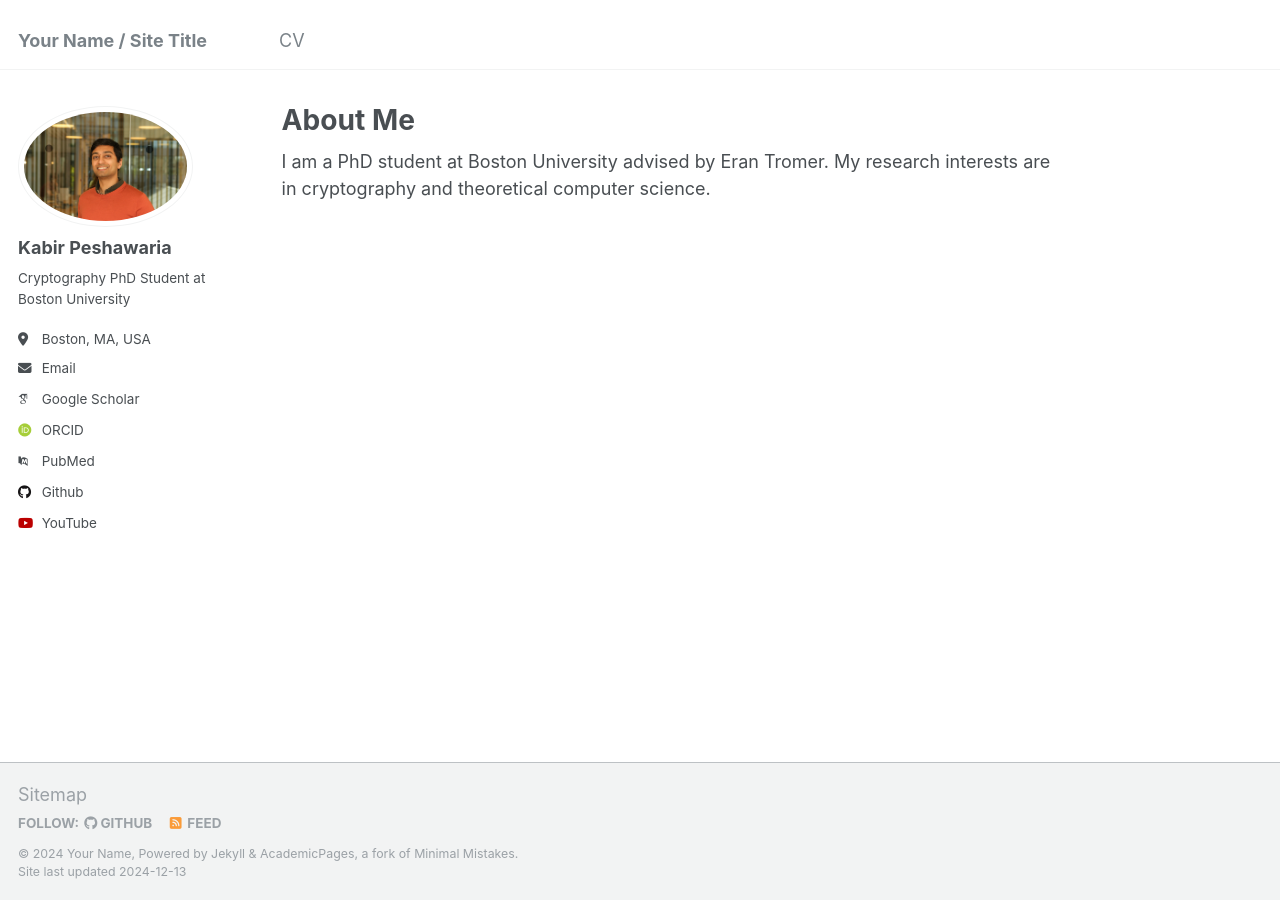
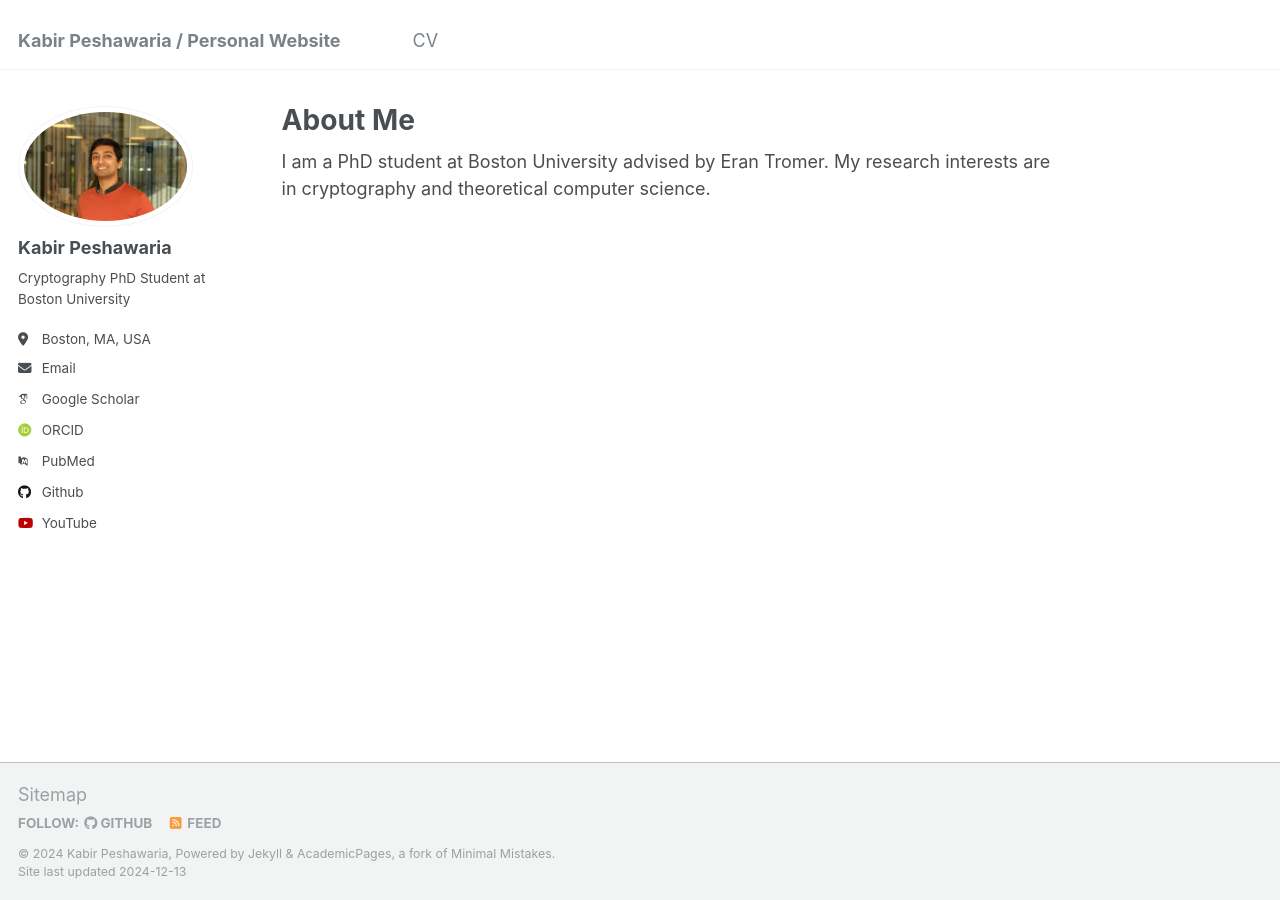
Before and after one commit to kabirp/kabirp.github.io, a Jekyll site: the page built from _pages/about.md, in a window 1280 px wide. Built offline with Jekyll 4.4.1, drawn with Linux system fonts in a browser that asks for light colours; some web fonts are replaced.

Commit message:
update config yml

```diff
--- a/_config.yml
+++ b/_config.yml
@@ -8,13 +8,13 @@
 
 # Basic Site Settings
 locale                   : "en-US"
-title                    : "Your Name / Site Title"
+title                    : "Kabir Peshawaria / Personal Website"
 title_separator          : "-"
-name                     : &name "Your Name"
+name                     : &name "Kabir Peshawaria"
 description              : &description "personal description"
-url                      : https://academicpages.github.io # the base hostname & protocol for your site e.g. "https://[your GitHub username].github.io"
+url                      : https://kabirp.github.io # the base hostname & protocol for your site e.g. "https://[your GitHub username].github.io"
 baseurl                  : "" # the subpath of your site, e.g. "/blog"
-repository               : "academicpages/academicpages.github.io"
+repository               : "kabirp/kabirp.github.io"
 
 # Site Author - The following control what appear as part of the author content on the side bar.
 #               If a field is blank the icon and link will not appear, otherwise it will be shown.
@@ -44,7 +44,7 @@
   bitbucket        : # Username - Update with your username on the site
   codepen          : # Username
   dribbble         : # Username
-  github           : "academicpages"
+  github           : "kabirp"
   kaggle           : # Username
   stackoverflow    : # User number or user number and name (i.e., use "1" or "1/jeff-atwood")
 
```
